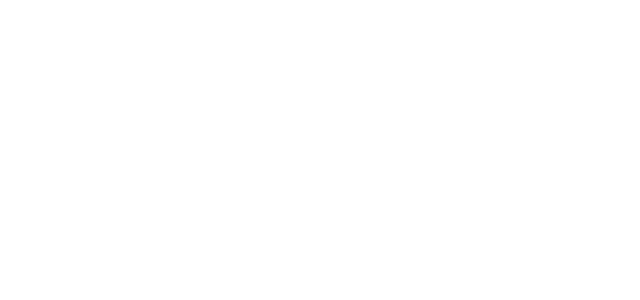
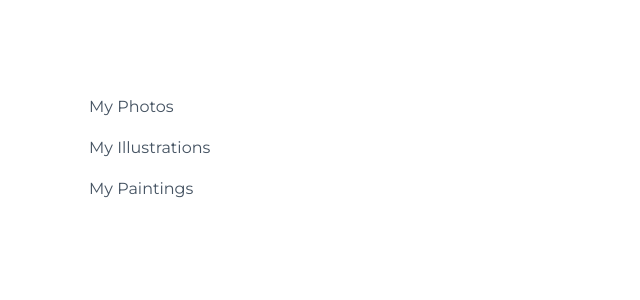
Before and after one commit to Gareth-McGirr/react-challenges, a React (Create React App) app in the folder my-app/: page / in a window 1280 px wide. Shown: the top 300 px of the page, without its empty margins (0-640 px from the left). Built offline with nearby package versions, Linux system fonts and the light colour scheme.

Commit message:
Add sidebar component with styling

```diff
--- a/my-app/src/App.js
+++ b/my-app/src/App.js
@@ -1,9 +1,10 @@
 import css from './App.module.css';
+import Sidebar from './components/Sidebar';
 
 function App() {
   return (
     <div className={css.App}>
-      {/* Add your components here */}
+      <Sidebar />
     </div>
   );
 }
--- a/my-app/src/components/Sidebar.js
+++ b/my-app/src/components/Sidebar.js
@@ -0,0 +1,14 @@
+import React from "react";
+import css from "./css/Sidebar.module.css";
+
+function Sidebar() {
+    return(
+        <div className= {css.sidebar}>
+            <a href = "#." target= "_blank">My Photos</a>
+            <a href = "#." target= "_blank">My Illustrations</a>
+            <a href = "#." target= "_blank">My Paintings</a>
+        </div>
+    )
+}
+
+export default Sidebar;
```
Also changed, not shown: 1 other file (tests, documents, lock files or other folders).
